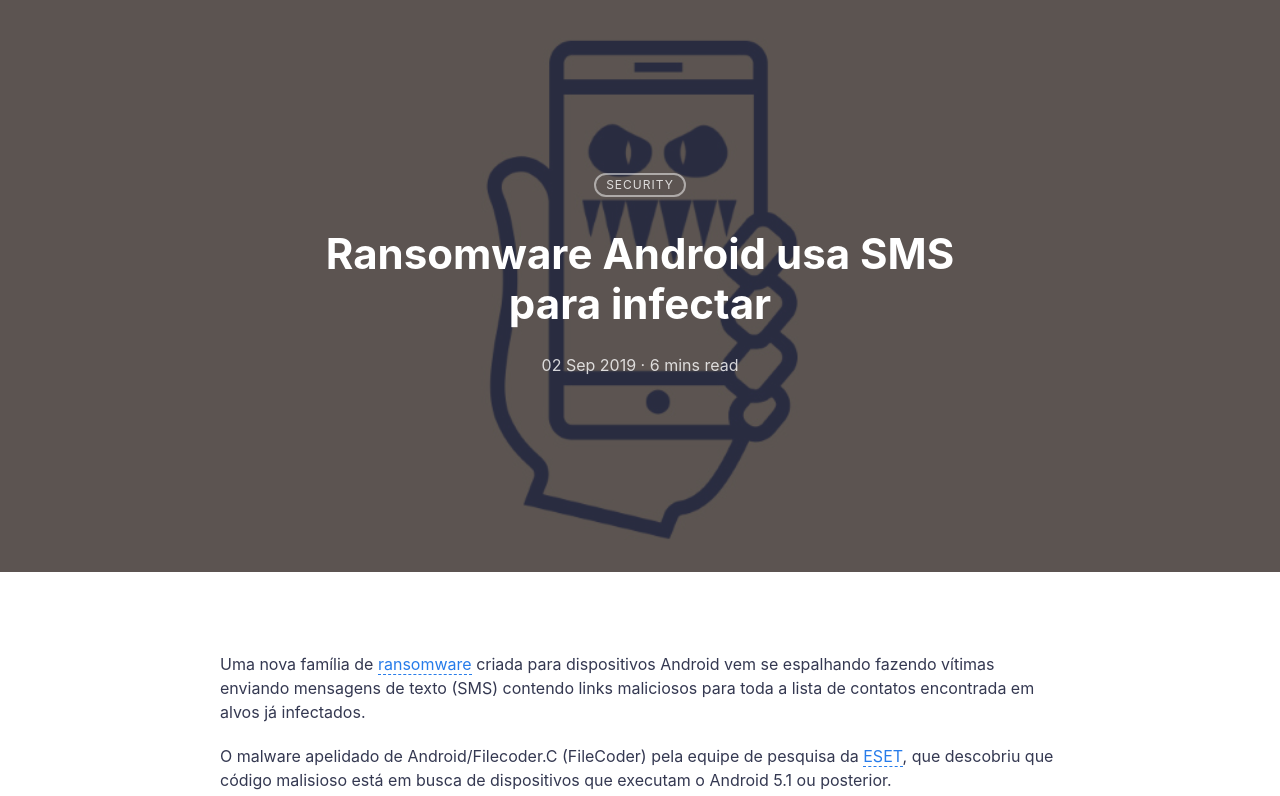
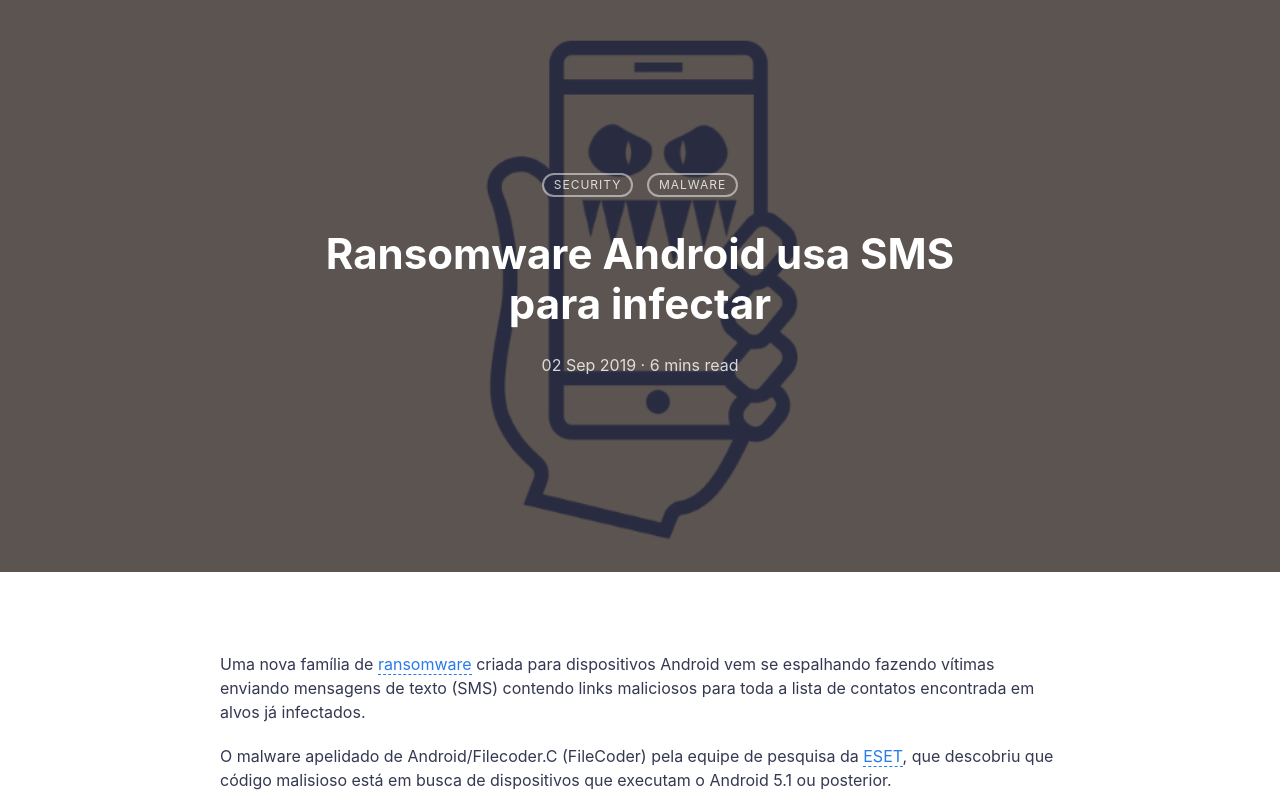
Before and after one commit to richardnixonafj/richardnixonafj.github.io.old, a Jekyll site: the page built from _posts/2019-09-02-Android_Ransomware.md, in a window 1280 px wide and 900 px high, cut to the strip 104-900 px from the top of the window. Built offline with Jekyll 4.4.1, drawn with Linux system fonts in a browser that asks for light colours; comment, search, counter and statistics services are not loaded.

Commit message:
Update 2019-09-02-Android_Ransomware.md

```diff
--- a/_posts/2019-09-02-Android_Ransomware.md
+++ b/_posts/2019-09-02-Android_Ransomware.md
@@ -3,6 +3,7 @@ layout: post
 title: "Ransomware Android usa SMS para infectar "
 categories:
   - Security
+  - Malware
 tags:
   -- Android
   - Ransomware
```
